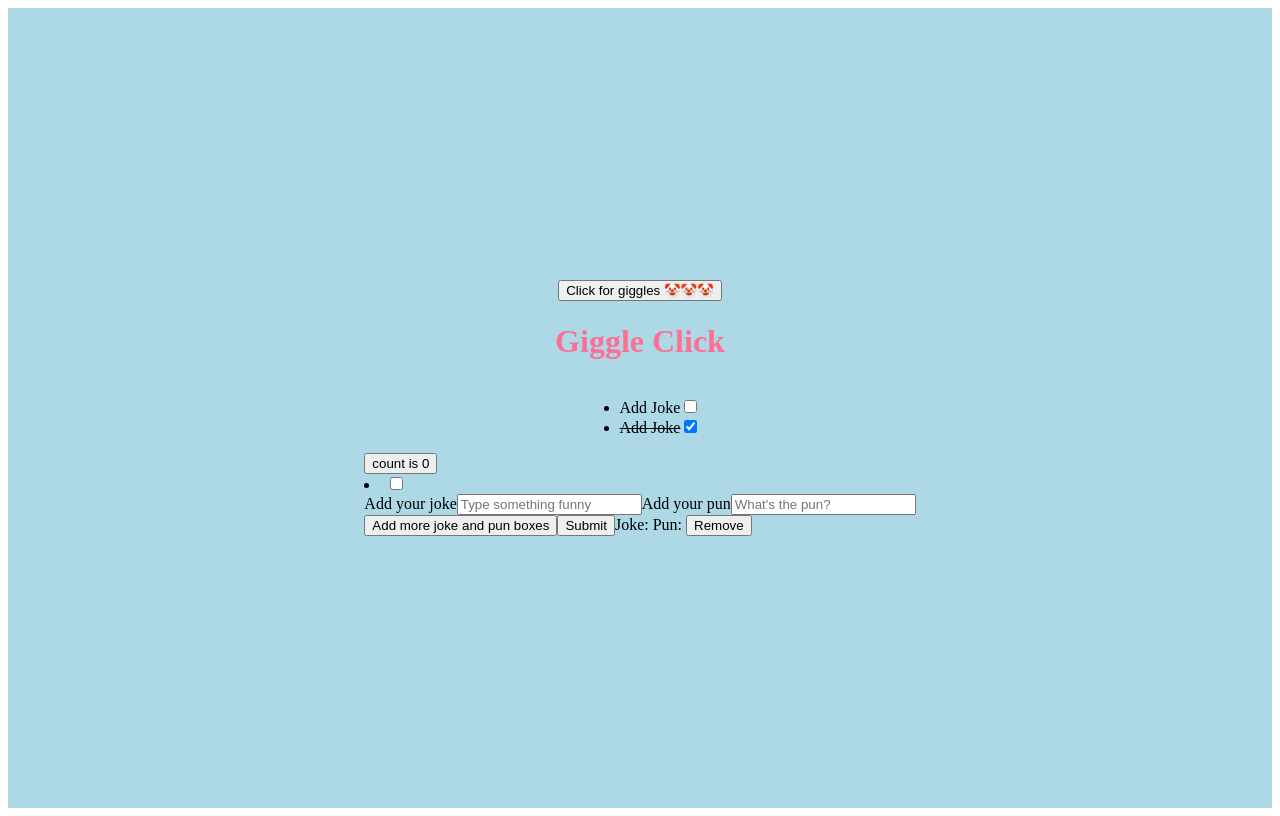
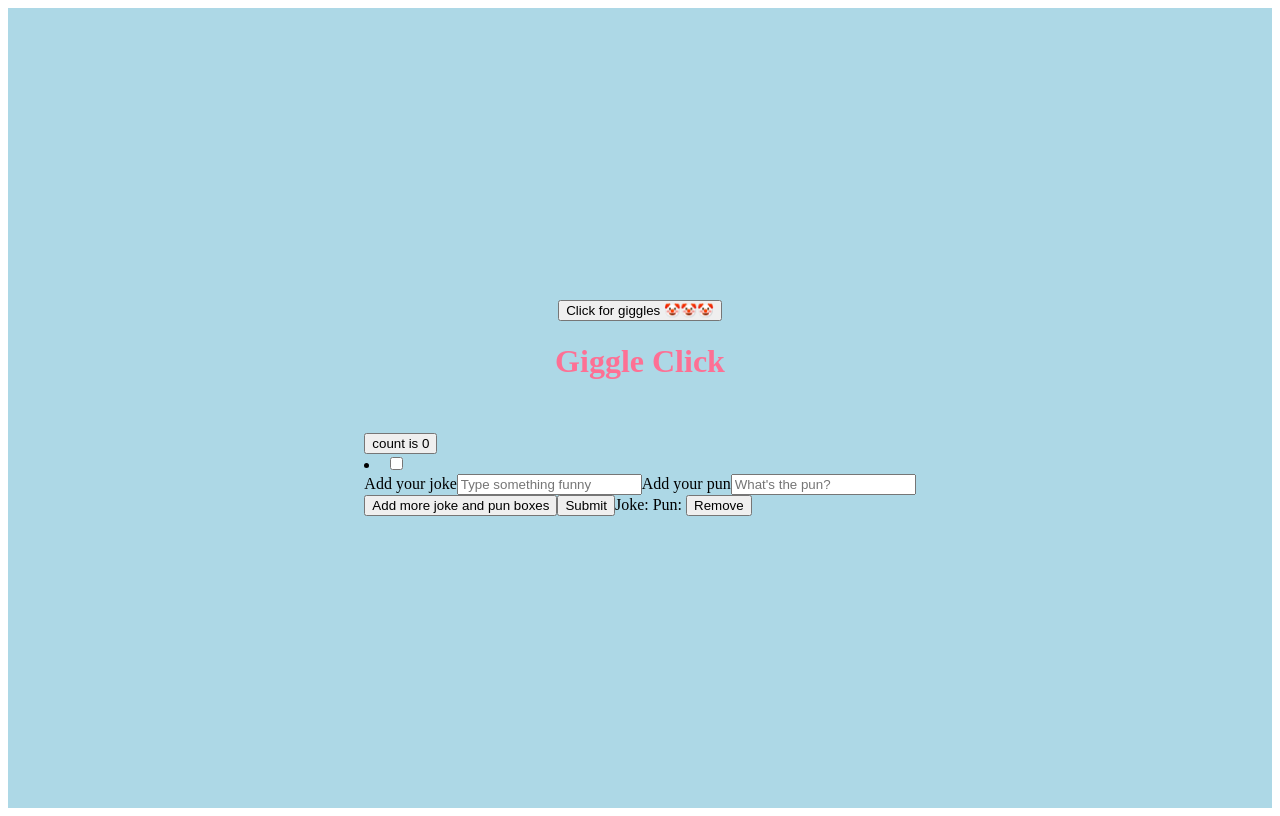
Before and after one commit to millipede-cpu/giggle-click, a React (Vite) app in the folder app/: page / in a window 1280 px wide. Built offline with nearby package versions, Linux system fonts and the light colour scheme.

Commit message:
Update props in AddJoke, comment out code to refactor
Co-authored-by: Peter <PJSalter@users.noreply.github.com>
Co-authored-by: Milly <millipede-cpu@users.noreply.github.com>

```diff
--- a/app/src/Home.tsx
+++ b/app/src/Home.tsx
@@ -53,14 +53,11 @@ export default function Home({ onClick }: { onClick: () => void }) {
         </Link>
         <StyledTitle>Giggle Click</StyledTitle>
         <ul>
-          <AppliedTheFavouriteJoke
-            newJokeToLaugh={newJokeToLaugh[0]}
-            toggleJoke={toggleJoke}
-          />
-          <AppliedTheFavouriteJoke
-            newJokeToLaugh={newJokeToLaugh[1]}
-            toggleJoke={toggleJoke}
-          />
+          {/* <div className="jokelist">
+            {jokeList.map(() => {
+              return <AppliedTheFavouriteJoke />;
+            })}
+          </div> */}
         </ul>
         <div className="card">
           <button onClick={() => setCount((count) => count + 1)}>
@@ -74,7 +71,7 @@ export default function Home({ onClick }: { onClick: () => void }) {
               text={""}
               complete={false}
             />
-            <AddJoke joke={""} pun={""} />
+            <AddJoke status={""} />
           </React.Fragment>
         </div>
       </AppStyle>
```
